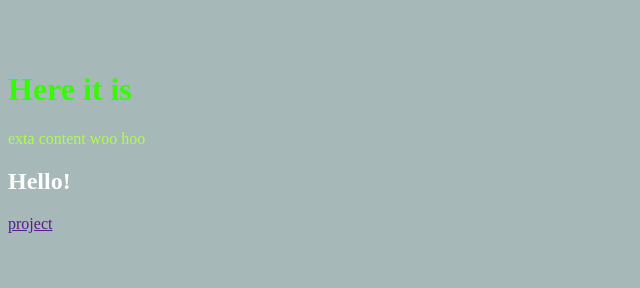
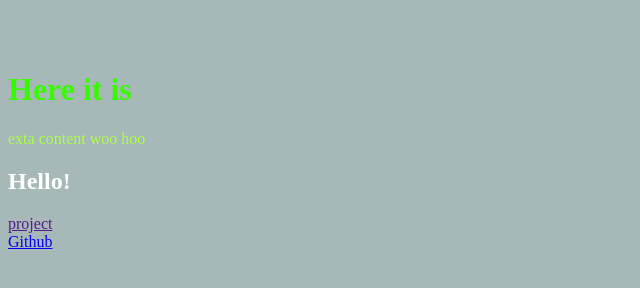
Before and after one commit to NamineRae/DGM1600PersonalProjectSummer2021, a plain HTML site: page index.html in a window 1280 px wide. Shown: the full height of the page, 0-640 px from the left. Drawn offline with Linux system fonts and the light colour scheme.

Commit message:
User Story 8

```diff
--- a/index.html
+++ b/index.html
@@ -24,6 +24,8 @@
             <a href="">project</a>
         </div>
     </section>
+
+    <a href="https://github.com/NamineRae" target="_blank">Github</a>
 </body>
 
 <script src="https://cdn.freecodecamp.org/testable-projects-fcc/v1/bundle.js"></script>
```
